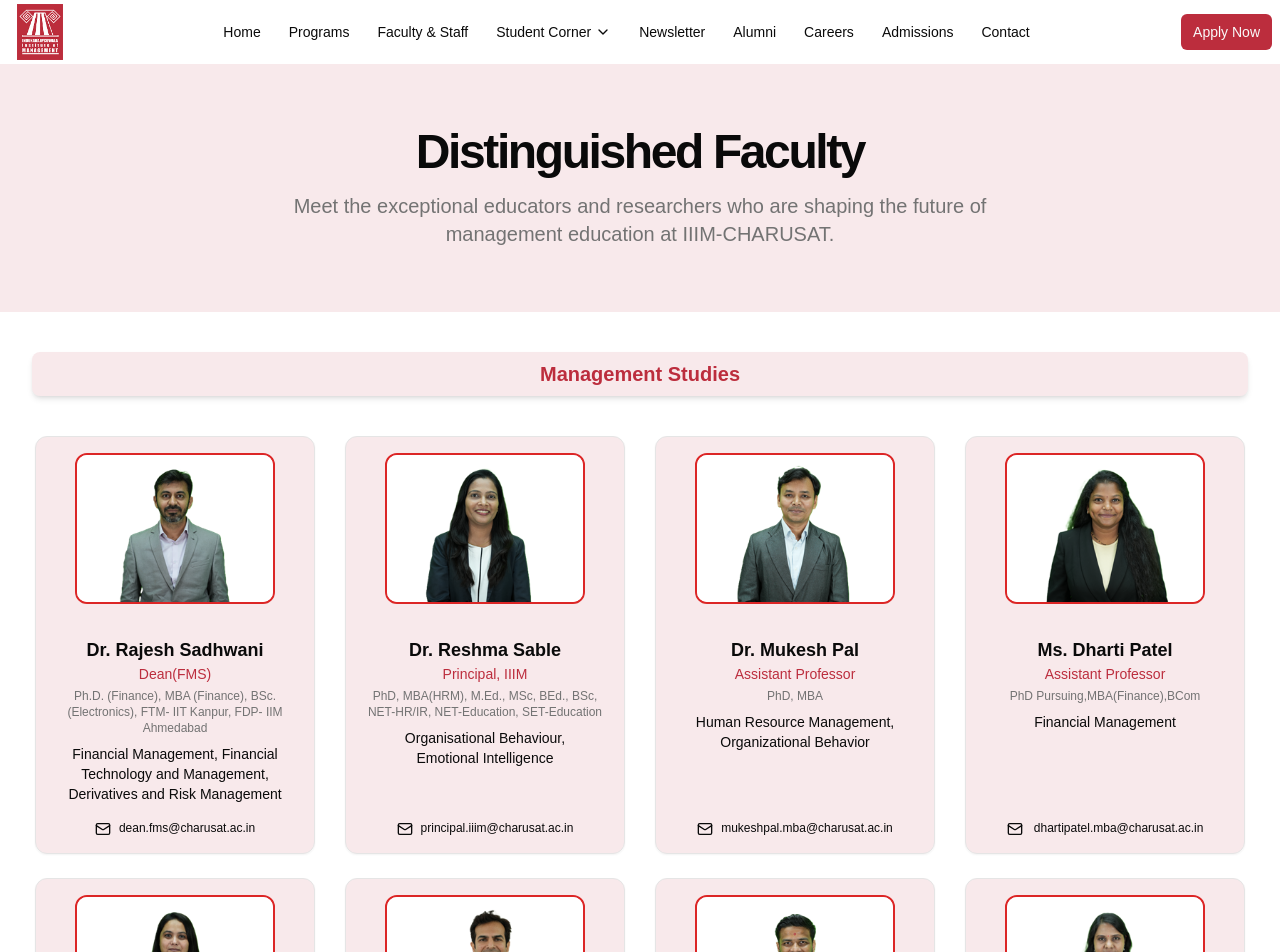
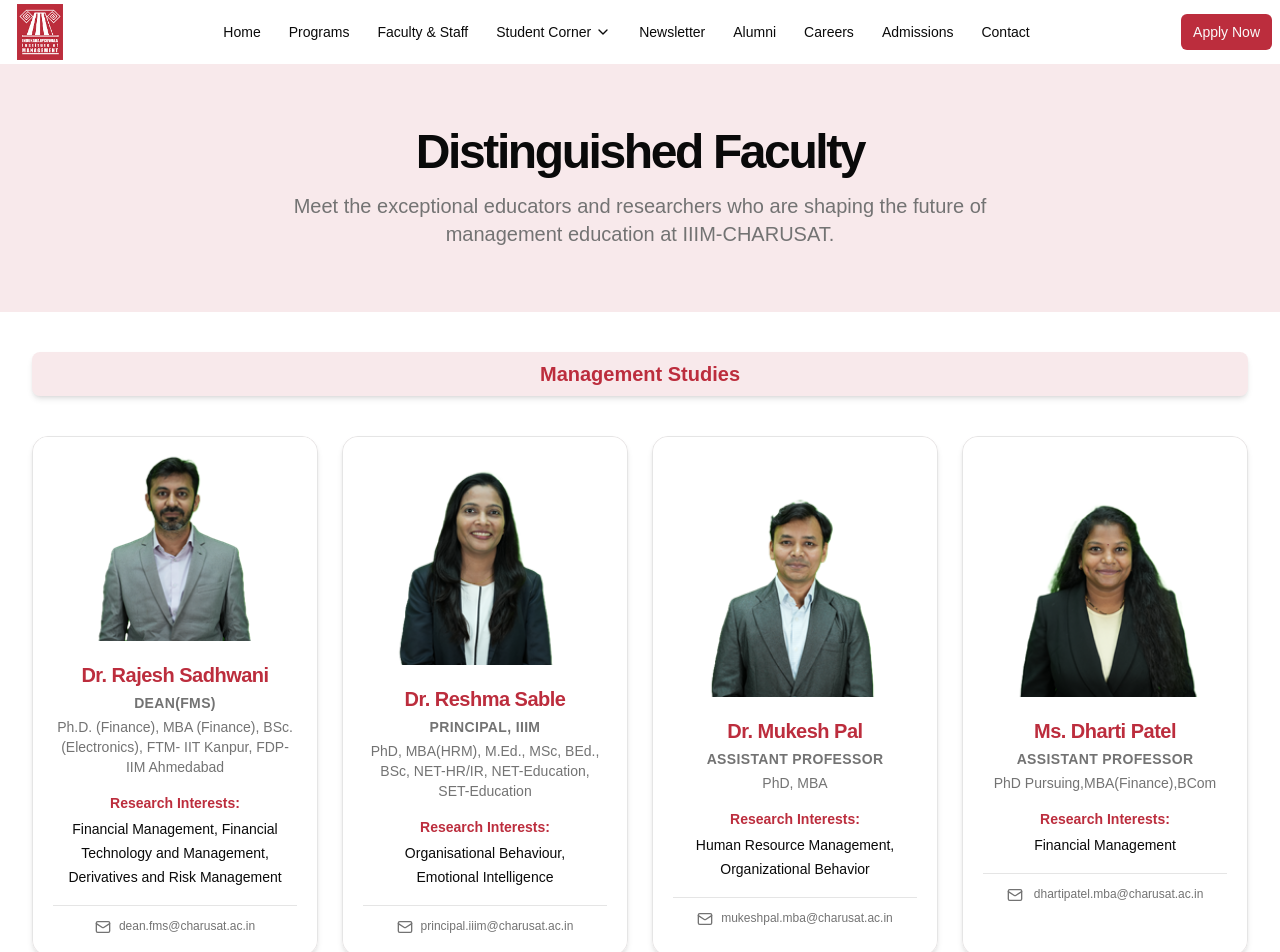
Before and after one commit to ravichanga101/iiim-2025, a Next.js app: page /faculty in a window 1280 px wide. Shown: the top 952 px of the page. Built offline with nearby package versions, Linux system fonts and the light colour scheme.

Commit message:
faculty page updated

```diff
--- a/app/faculty/page.tsx
+++ b/app/faculty/page.tsx
@@ -56,7 +56,7 @@ export default function FacultyPage() {
           </div>
           <Tabs defaultValue="all">
             <TabsContent value="all" className="mt-0">
-              <div className="grid gap-6 sm:grid-cols-2 lg:grid-cols-4 xl:grid-cols-4">
+              <div className="grid gap-6 grid-cols-1 sm:grid-cols-2 lg:grid-cols-4 xl:grid-cols-4">
                 {facultyMembers.map((faculty) => (
                   <FacultyCard key={faculty.id} faculty={faculty} />
                 ))}
@@ -102,30 +102,36 @@ export default function FacultyPage() {
 }
 
 function FacultyCard({ faculty }) {
+  const interests =
+    faculty.specialization?.split(",").map((i) => i.trim()).filter(Boolean) ?? [];
+  const interestsText = interests.length ? interests.join(", ") : (faculty.specialization ?? "");
+
   return (
-    <div className="group flex flex-col overflow-hidden w-[280px] max-w-[400px] border bg-primary/10 shadow-sm transition-all hover:shadow-md rounded-xl mx-auto">
-      {/* Faculty Image */}
-      <div className="overflow-hidden mx-auto p-4">
+    <div className="group flex flex-col overflow-hidden rounded-2xl border bg-primary/10 shadow-md hover:shadow-lg transition-shadow h-[520px]">
+      {/* Image (uniform size, white background around the photo) */}
+      <div className="relative h-[260px] overflow-hidden flex items-end justify-center bg-white">
         <Image
           src={faculty.image || "/placeholder.svg"}
           alt={faculty.name}
-          width={200}
-          height={200}
-          className="mx-auto object-cover border-2 border-red-600 transition-transform duration-300 rounded-xl"
+          fill
+          sizes="(min-width: 1024px) 25vw, 50vw"
+          className="object-contain object-bottom w-full h-full"
         />
       </div>
+      {/* Content */}
+      <div className="flex-1 bg-background p-5 text-center">
+        <h3 className="text-xl font-bold tracking-tight text-primary">{faculty.name}</h3>
+        <p className="mt-1 text-sm uppercase tracking-wide text-muted-foreground">
+          <b>{faculty.designation}</b>
+        </p>
+        <p className="mt-1 text-sm text-muted-foreground">{faculty.qualification}</p>
 
-      {/* Faculty Info */}
-      <div className="flex flex-col flex-1 p-4 text-center">
-        <h3 className="font-bold text-lg">{faculty.name}</h3>
-        <p className="text-sm text-primary">{faculty.designation}</p>
-        <p className="mt-1 text-xs text-muted-foreground">
-          {faculty.qualification}
+        <p className="mt-4 text-sm font-semibold text-primary">Research Interests:</p>
+        <p className="mt-1 text-sm leading-6 text-foreground">
+          {interestsText}
         </p>
-        <p className="mt-2 text-sm">{faculty.specialization}</p>
 
-        {/* Email Section */}
-        <div className="mt-auto pt-4 text-xs">
+        <div className="mt-4 border-t pt-3 text-xs text-muted-foreground">
           <Mail className="inline-block mr-2 h-4 w-4" />
           {faculty.email}
         </div>
```
